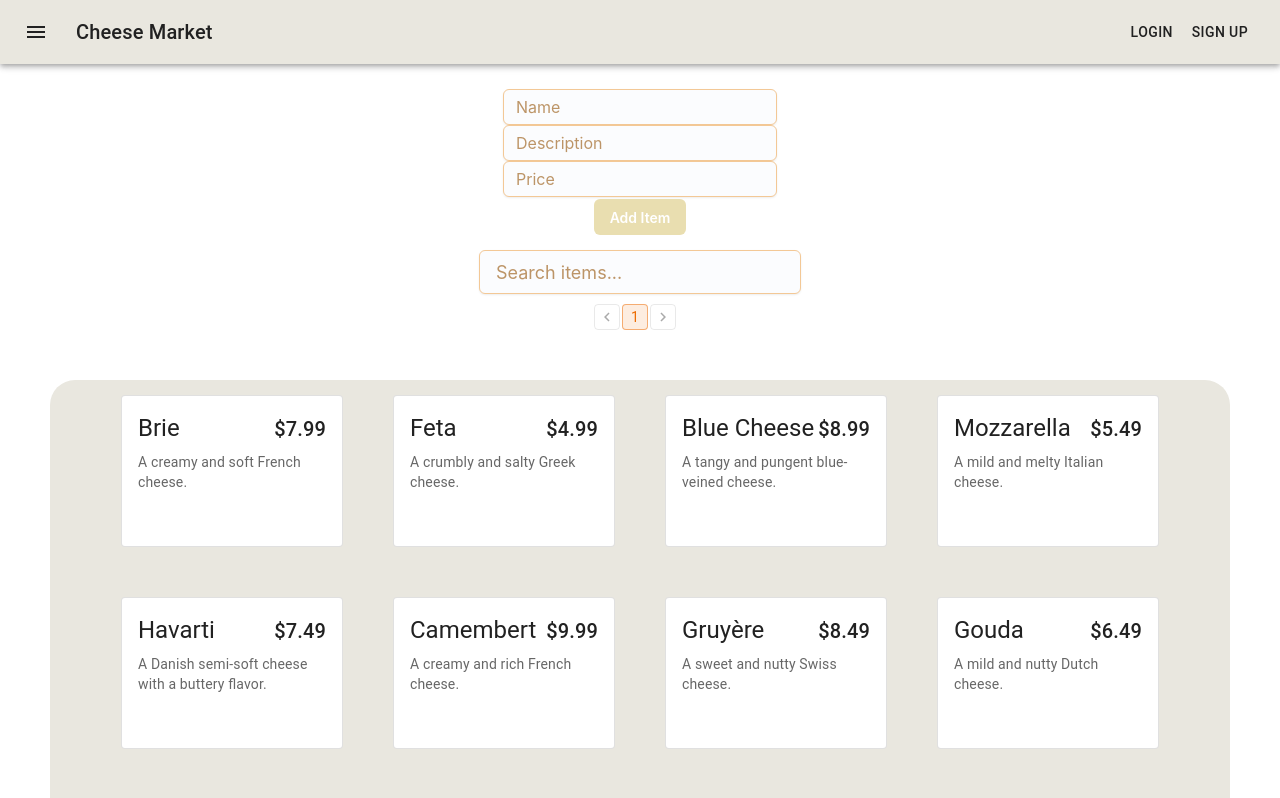
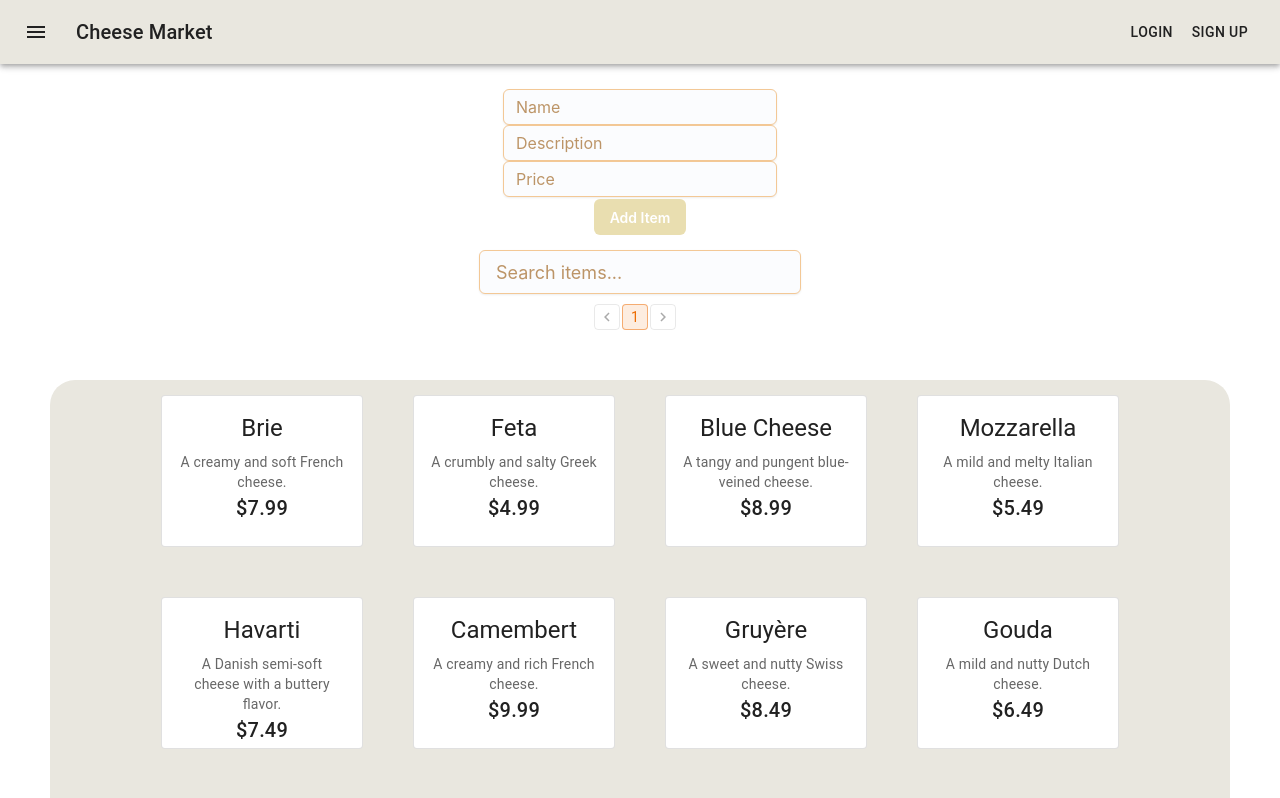
Before and after one commit to cpomul/marketplace, a React (Vite) app: page / in a window 1280 px wide. Shown: the top 798 px of the page. Built offline with nearby package versions, Linux system fonts and the light colour scheme; a web font is replaced by a local one.

Commit message:
Fixed divider bug

```diff
--- a/src/Components/Divider.jsx
+++ b/src/Components/Divider.jsx
@@ -7,19 +7,20 @@ import Typography from '@mui/material/Typography';
 
 export default function ItemDivider({ name, price, description}) {
     return (
-        <Card variant="outlined" sx={{ maxWidth: 220, height: '150px'}}>
+        <Card variant="outlined" sx={{width: 200, maxWidth: 220, height: '150px'}}>
             <Box sx={{ p: 2, position: 'relative', height: '100%', overflowY: 'auto' }}>
-                <Stack direction="row" justifyContent="space-between" alignItems="center">
+                <Stack direction="column" justifyContent="space-between" alignItems="center">
                     <Typography gutterBottom variant="h5" component="div">
                         {name}
+                    </Typography>
+                    <Typography color="text.secondary" variant="body2" textAlign="center">
+                        {description}
                     </Typography>
                     <Typography gutterBottom variant="h6" component="div">
                         ${price}
                     </Typography>
                 </Stack>
-                <Typography color="text.secondary" variant="body2">
-                    {description}
-                </Typography>
+
             </Box>
         </Card>
     );
```
